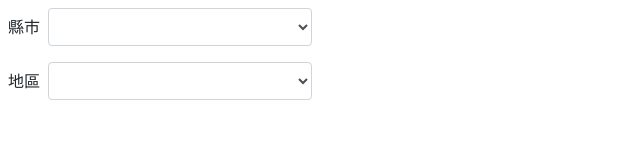
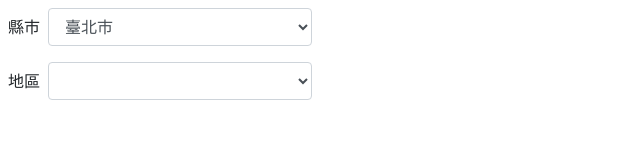
Before and after one commit to godzillalabear/ubike-map, a Vue app: page / in a window 1280 px wide. Shown: the top 160 px of the page, without its empty margins (0-640 px from the left). Built offline with nearby package versions, Linux system fonts and the light colour scheme.

Commit message:
feature: accomplish city and district drop-down menu 1. import options for user from json file 2. when user selects a city or district, the data in viewmodel will change

```diff
--- a/src/App.vue
+++ b/src/App.vue
@@ -6,16 +6,23 @@
         <div class="form-group d-flex">
           <label for="city" class="col-form-label mr-2 text-right">縣市</label>
           <div class="flex-fill">
-            <select id="city" class="form-control">
+            <select id="city" class="form-control" v-model="select.city">
               <!-- 製作下拉選單 -->
+              <option v-bind:value="city.name" v-bind:key="city.name" v-for="city in taipeiDist">
+                {{ city.name }}
+              </option>
             </select>
           </div>
         </div>
         <div class="form-group d-flex">
           <label for="dist" class="col-form-label mr-2 text-right">地區</label>
           <div class="flex-fill">
-            <select id="dist" class="form-control">
+            <select id="dist" class="form-control" v-model="select.dist">
               <!-- 製作下拉選單 -->
+              <option :value="dist.name" :key="dist.name"
+                v-for="dist in taipeiDist.find((city) => city.name === select.city).districts">
+                {{ dist.name }}
+              </option>
             </select>
           </div>
         </div>
@@ -30,12 +37,16 @@
 </template>
 
 <script>
-import taipeiDistrict from './assets/taipeiDistrict.json';
+import taipeiDist from './assets/taipeiDistrict.json';
 
 export default {
   name: 'App',
   data: () => ({
-    taipeiDistrict,
+    taipeiDist,
+    select: {
+      city: '臺北市',
+      dist: '',
+    },
   }),
 };
 </script>
```
